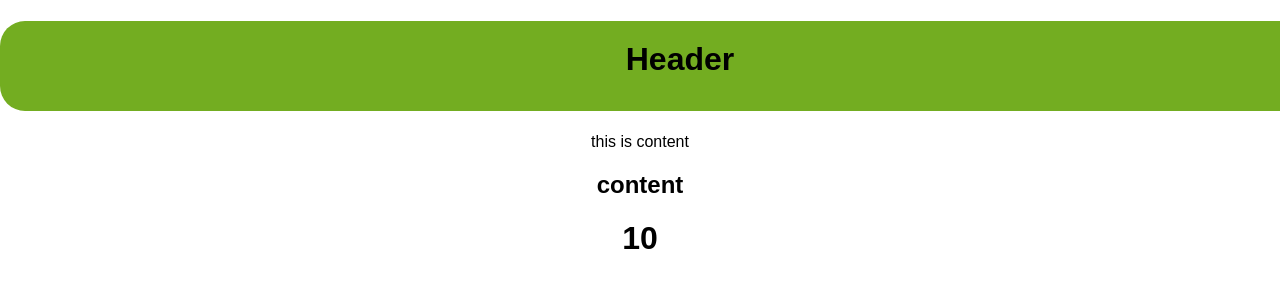
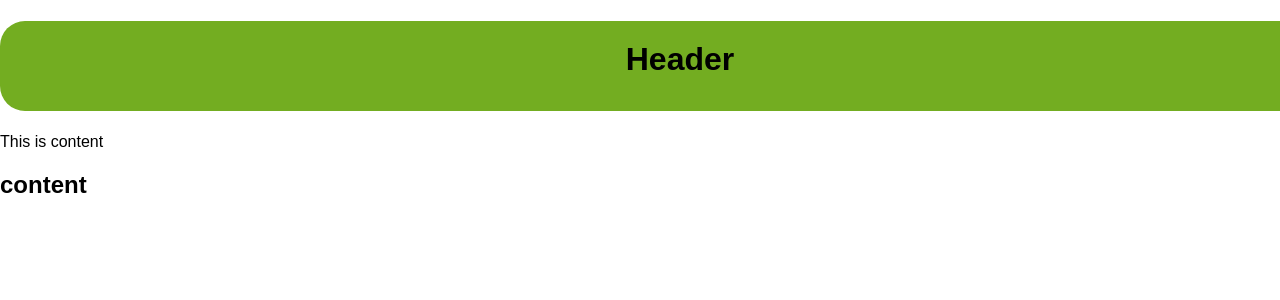
Before and after one commit to shablcuShaluRai/React-Tutorial, a React (Create React App) app: page / in a window 1280 px wide. Shown: the top 300 px of the page. Built offline with nearby package versions, Linux system fonts and the light colour scheme.

Commit message:
stateless component

```diff
--- a/src/App.js
+++ b/src/App.js
@@ -1,27 +1,44 @@
 import React, { Component } from 'react';
 
 import './App.css';
+// stateless Component example
 
 class App extends Component {
   render() {
     return (
       // div is jsx code
     <div>
-    {/*nested element*/}
-    {/* one or more element wrap with one container class.
-      * here div is container class and h1,p,h2 is the element .
-       */}
-    <div className = "App">
-    <h1 className = "rcorners1"> Header </h1>
-<p> this is content</p>
-<h2> content </h2>
-{/*javascript expression can be used inside jsx*/}
+{/*Header  and Content  component called inside the jsx */}
+    <Header/>
+   <Content/>
 
-<h1>{1+2+3+4}</h1>
-</div>
     </div>
     );
   }
 }
 
+//it is also a component
+class Header extends Component {
+  render(){
+    return(
+      <div className = "App">
+      <h1 className = "rcorners1"> Header </h1>
+</div>
+
+    )
+  }
+
+  }
+  class Content extends Component {
+     render(){
+       return(
+         <div>
+         <p> This is content</p>
+         <h2> content </h2>
+       </div>
+     )
+     }
+  }
+
+
 export default App;
```
